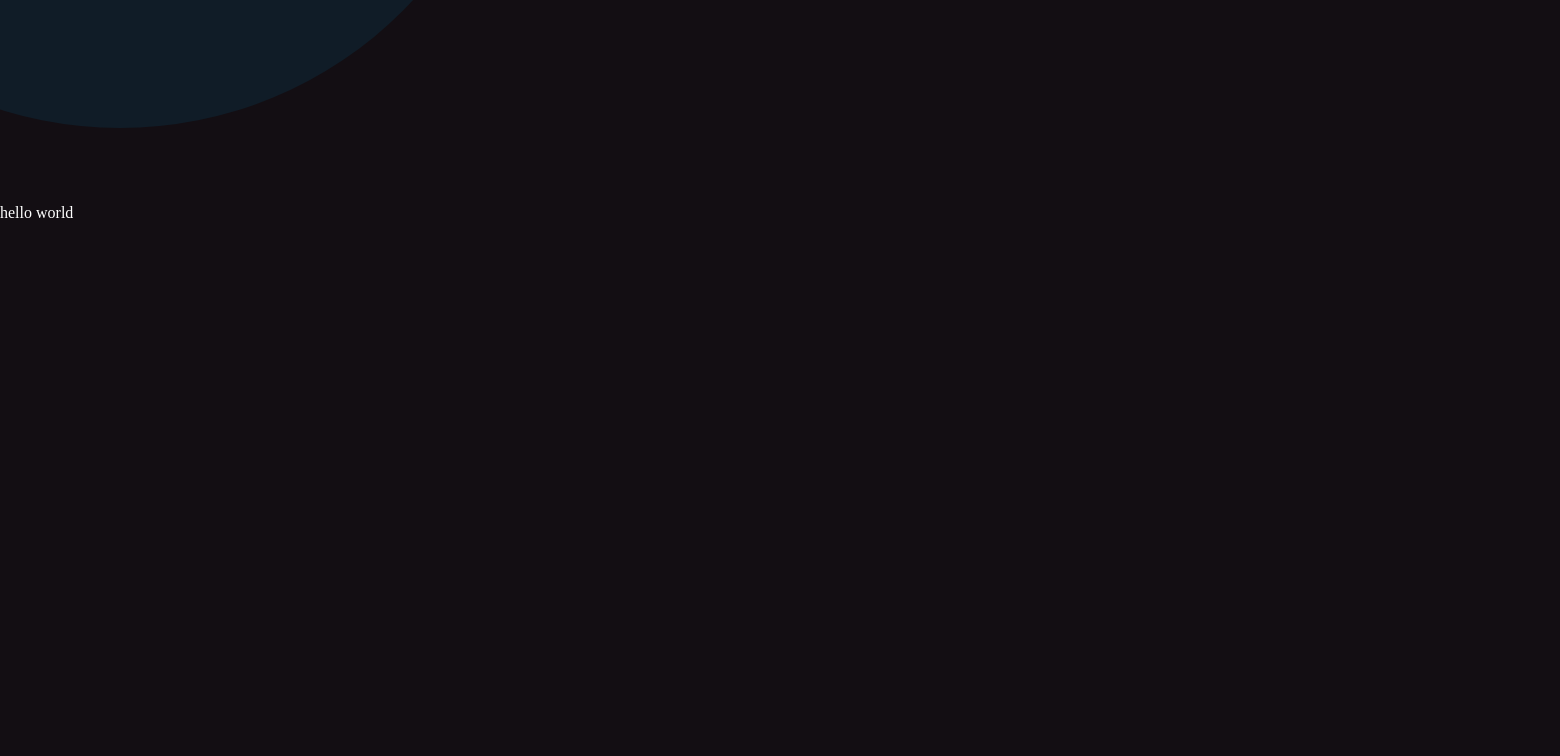
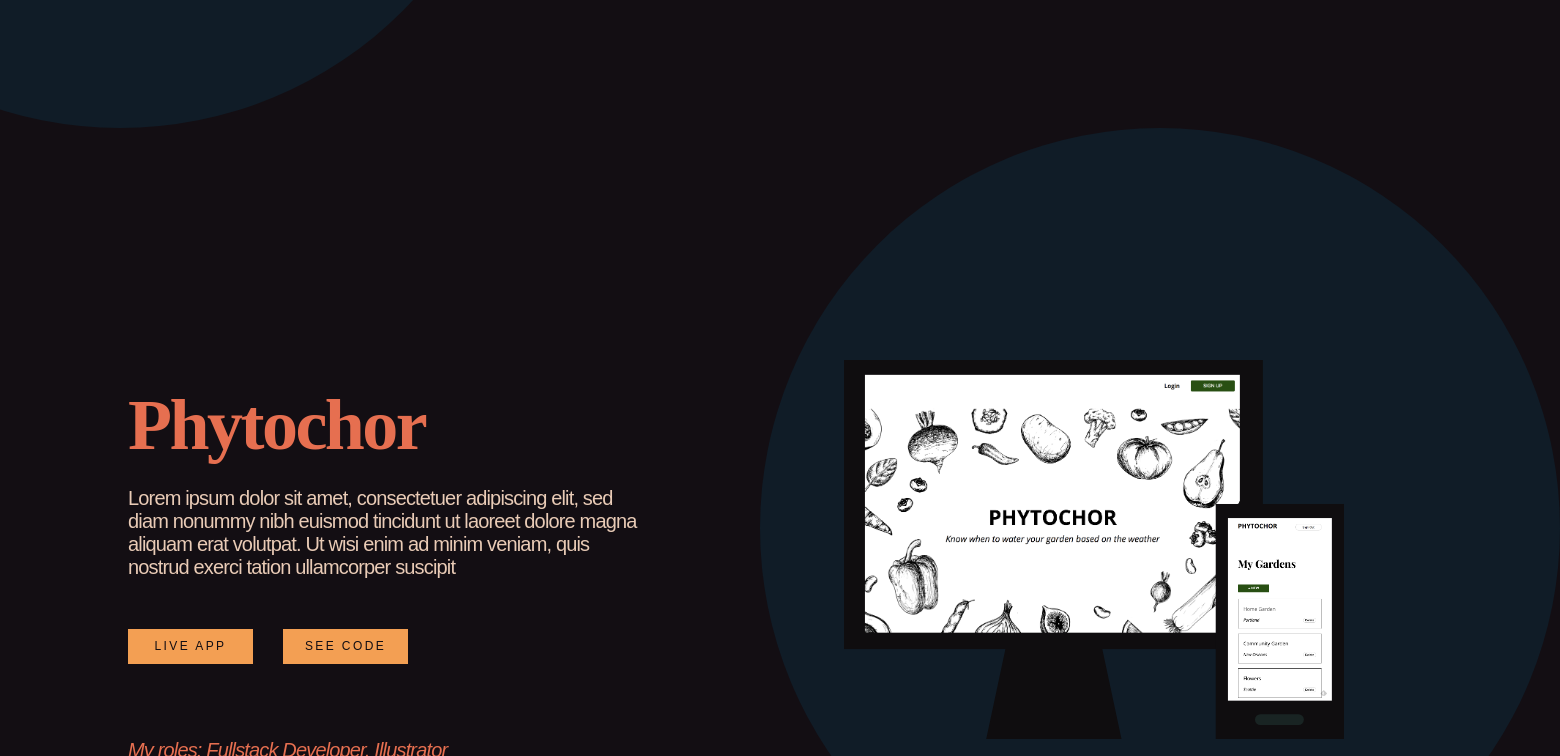
Before and after one commit to cadams8238/portfolio, a React app: page / in a window 1280 px wide. Shown: the part 1852-2608 px from the top of the page, 1560 px wide, since content can reach past the window. Built offline with nearby package versions, Linux system fonts and the light colour scheme; a web font is replaced by a local one.

Commit message:
added boilerplate code/styling/images for projects displayed on the right

```diff
--- a/src/components/index.js
+++ b/src/components/index.js
@@ -10,9 +10,8 @@ import Connect from './connect';
 import styles from './styles/index.module.css';
 
 
-export default class Home extends React.Component {
+export default function Home() {
 
-  render() {
     return (
       <div>
         <nav>
@@ -43,5 +42,4 @@ export default class Home extends React.Component {
         <Connect />
       </div>
     );
-  }
 }
--- a/src/components/phytochor.js
+++ b/src/components/phytochor.js
@@ -7,9 +7,7 @@ import phytochor from '../images/projects_phytochor-screenshots.svg';
 export default function Phytochor() {
 
     return (
-      <div className={styles.backgroundImage}
-        id="projects"
-      >
+      <div className={styles.backgroundImage} id="projects">
         <div className={styles.projectBackground}></div>
         <img className={styles.projectPhoto}
           src={phytochor}
--- a/src/components/project-right.js
+++ b/src/components/project-right.js
@@ -1,11 +1,43 @@
 import React from 'react';
 import styles from './styles/projectRight.module.css';
+import Button from './button';
+
+import phytochor from '../images/projects_phytochor-screenshots.svg';
+
 
 export default function ProjectRight() {
 
   return (
-    <div className={styles.test}>
-      hello world
+    <div className={styles.backgroundImage}>
+      <div className={styles.projectBackground}></div>
+      <img className={styles.projectPhoto}
+        src={phytochor}
+        alt="phytochor screenshots"
+      />
+      <section className={styles.allText}>
+        <h2 className={styles.title}>
+          Phytochor
+        </h2>
+        <p className={styles.description}>
+          Lorem ipsum dolor sit amet, consectetuer
+          adipiscing elit, sed diam nonummy nibh
+          euismod tincidunt ut laoreet dolore magna
+          aliquam erat volutpat. Ut wisi enim ad minim
+          veniam, quis nostrud exerci tation ullamcorper
+          suscipit
+        </p>
+        <a href="https://garden-client.herokuapp.com/">
+          <Button label="Live App"
+            className={styles.buttonLinks}
+          />
+        </a>
+        <a href="https://github.com/cadams8238/Garden-app_client">
+          <Button label="See Code"
+            className={[styles.button, styles.buttonLinks].join(' ')}
+          />
+        </a>
+        <p className={styles.roles}>My roles:  Fullstack Developer, Illustrator</p>
+      </section>
     </div>
   );
 }
--- a/src/components/styles/projectRight.module.css
+++ b/src/components/styles/projectRight.module.css
@@ -1,5 +1,222 @@
-.test {
-  color: white;
-  z-index: 1;
-  height: 100vh;
+.backgroundImage {
+    /* height: 110vh; */
+    /* background-size: cover; */
+    position: relative;
 }
+
+.projectBackground {
+  background-color: #101c27;
+  position: absolute;
+}
+
+.title {
+    font-family : "museo", serif;
+    letter-spacing : -2.52px;
+    color : #E66F50;
+    margin-bottom: 5px;
+}
+
+.description {
+    font-family : "museo sans", sans-serif;
+    font-weight: 300;
+    letter-spacing : -0.84px;
+    color : #E9CBB6;
+    margin-bottom: 50px;
+}
+
+.button {
+  margin-left: 30px;
+}
+
+.buttonLinks:hover {
+  cursor: pointer;
+  box-shadow: 0 0 2px white;
+}
+
+.roles {
+    font-family : "museo sans", sans-serif;
+    font-style : italic;
+    font-weight: 500;
+    letter-spacing : -0.84px;
+    color : #E66F50;
+    margin-top: 75px;
+}
+
+@media screen and (max-width: 450px) {
+
+  .projectPhoto {
+    width: 60%;
+    text-align: center;
+    display: block;
+    margin: 0 auto;
+    padding-top: 50px;
+  }
+
+  .projectBackground {
+    margin-top: 25px;
+    width: 100vw;
+    height: 260px;
+    z-index: -1;
+  }
+
+  .allText {
+    padding-top: 15px;
+    width: 80%;
+    margin: 0 auto;
+  }
+
+  .title {
+    font-size : 50px;
+  }
+
+  .description {
+    font-size : 19px;
+  }
+
+  .roles {
+    font-size : 19px;
+  }
+}
+
+@media screen and (min-width: 451px) {
+
+  .backgroundImage {
+    height: 120vh;
+  }
+
+  .projectPhoto {
+    width: 50%;
+    text-align: center;
+    display: block;
+    margin: 0 auto;
+    padding-top: 160px;
+  }
+
+  .projectBackground {
+    margin-top: 100px;
+    width: 100vw;
+    height: 320px;
+    z-index: -1;
+  }
+
+  .allText {
+    width: 80%;
+    margin: 0 auto;
+    padding-top: 30px;
+  }
+
+  .title {
+    font-size : 65px;
+  }
+
+  .description {
+    font-size : 19px;
+  }
+
+  .roles {
+    font-size : 19px;
+  }
+}
+
+@media screen and (min-width: 600px) {
+
+  .backgroundImage {
+    height: 140vh;
+  }
+
+  .projectPhoto {
+    width: 50%;
+    text-align: center;
+    display: block;
+    margin: 0 auto;
+    padding-top: 140px;
+  }
+
+  .projectBackground {
+    width: 100vw;
+    height: 350px;
+    z-index: -1;
+  }
+
+  .allText {
+    width: 60%;
+    padding-left: 40px;
+    padding-top: 40px;
+  }
+
+  .title {
+      font-size: 72px;
+  }
+
+  .description {
+      font-size: 20px;
+  }
+
+  .roles {
+    font-size: 20px;
+  }
+}
+
+@media screen and (min-width: 900px) {
+
+  .projectPhoto {
+    position: absolute;
+    width: 40%;
+    max-width: 500px;
+    top: 7%;
+    right: -50px;
+  }
+
+  .projectBackground {
+    width: 800px;
+    height: 800px;
+    border-radius: 50%;
+    top: -12%;
+    right: -270px;
+  }
+
+  .allText {
+    width: 40%;
+    position: absolute;
+    top: 10%;
+    right: 50%;
+  }
+}
+
+@media screen and (min-width: 1200px) {
+  .backgroundImage {
+    height: 100vh;
+  }
+
+  .projectPhoto {
+    top: 2%;
+    right: -5%;
+  }
+
+  .projectBackground {
+    top: -22%;
+    right: -280px;
+  }
+
+  .allText {
+      top: 10%;
+  }
+}
+
+@media screen and (min-width: 1400px) {
+  .backgroundImage {
+    height: 100vh;
+  }
+
+  .projectPhoto {
+    top: 10%;
+    right: 5%;
+  }
+
+  .projectBackground {
+    width: 1000px;
+    height: 1000px;
+    top: -15%;
+    right: -280px;
+  }
+}
```
